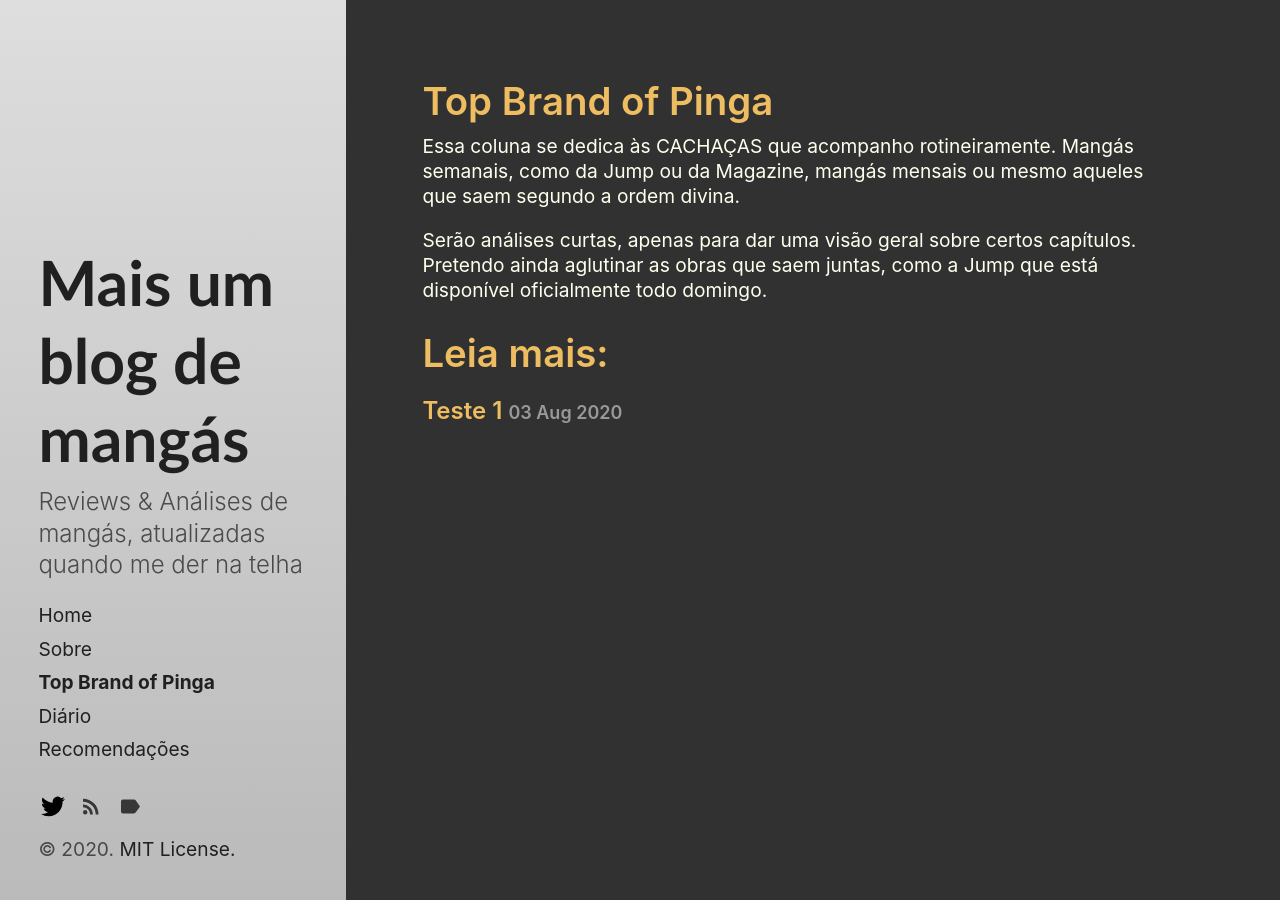
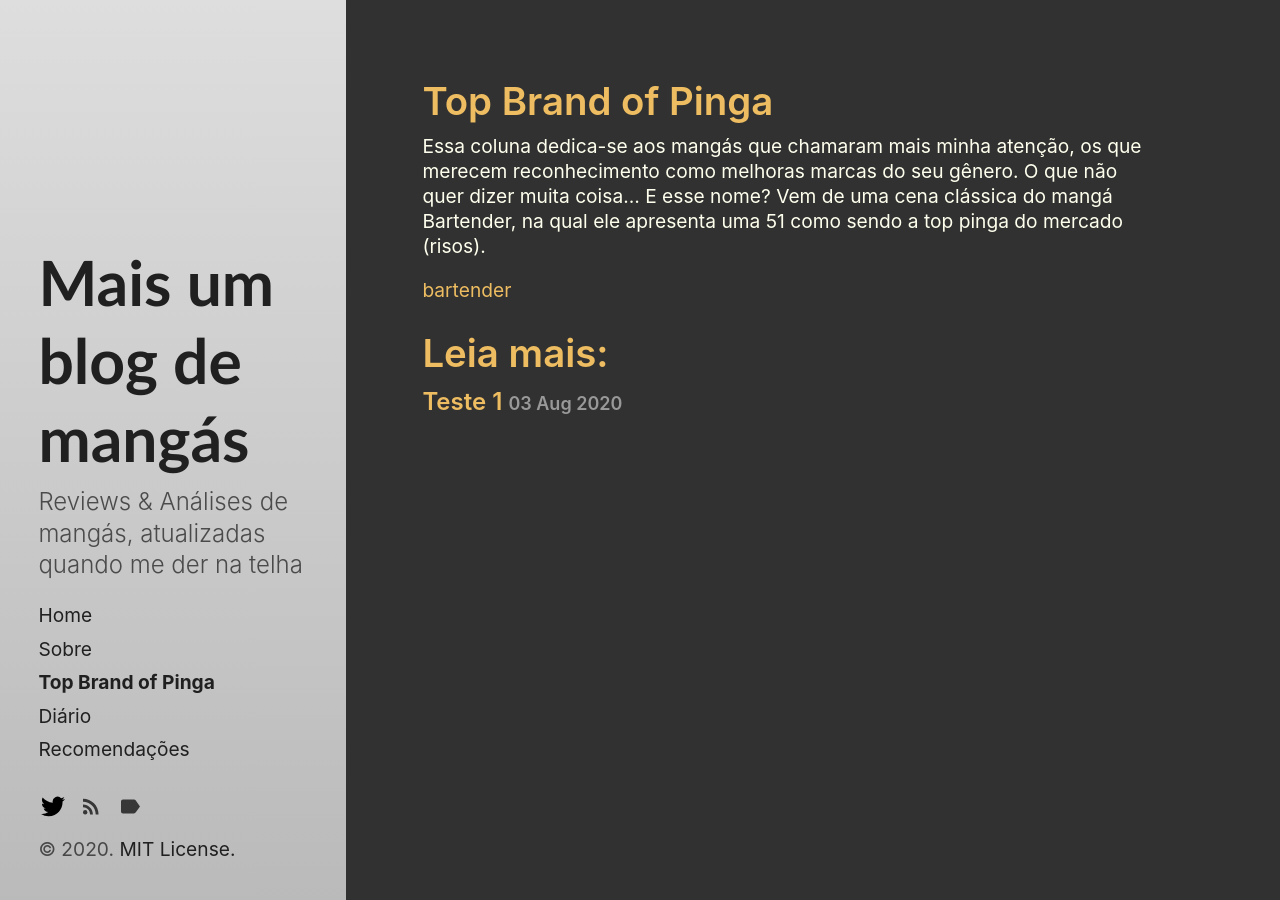
Before and after one commit to luishro/luishro.github.io, a Jekyll site: the page built from category/Top Brand of Pinga.md, in a window 1280 px wide. Built offline with Jekyll 4.4.1, drawn with Linux system fonts in a browser that asks for light colours.

Commit message:
New category
Ajustado a página top brand

```diff
--- a/category/Top Brand of Pinga.md
+++ b/category/Top Brand of Pinga.md
@@ -3,9 +3,10 @@ layout: category
 title: Top Brand of Pinga
 ---
 
-Essa coluna se dedica às CACHAÇAS que acompanho rotineiramente. Mangás semanais, como da Jump ou da Magazine, mangás mensais ou mesmo aqueles que saem segundo a ordem divina.
-<p>
-Serão análises curtas, apenas para dar uma visão geral sobre certos capítulos. Pretendo ainda aglutinar as obras que saem juntas, como a Jump que está disponível oficialmente todo domingo.
-<p>
+Essa coluna dedica-se aos mangás que chamaram mais minha atenção, os que merecem reconhecimento como melhoras marcas do seu gênero. O que não quer dizer muita coisa...
+E esse nome? Vem de uma cena clássica do mangá Bartender, na qual ele apresenta uma  51 como sendo a top pinga do mercado (risos).
+
+[bartender](/assets/images/toppinga.jpg)
+
 
 <h1>Leia mais:
```
Also changed, not shown: assets/images/toppinga.jpg (added).
